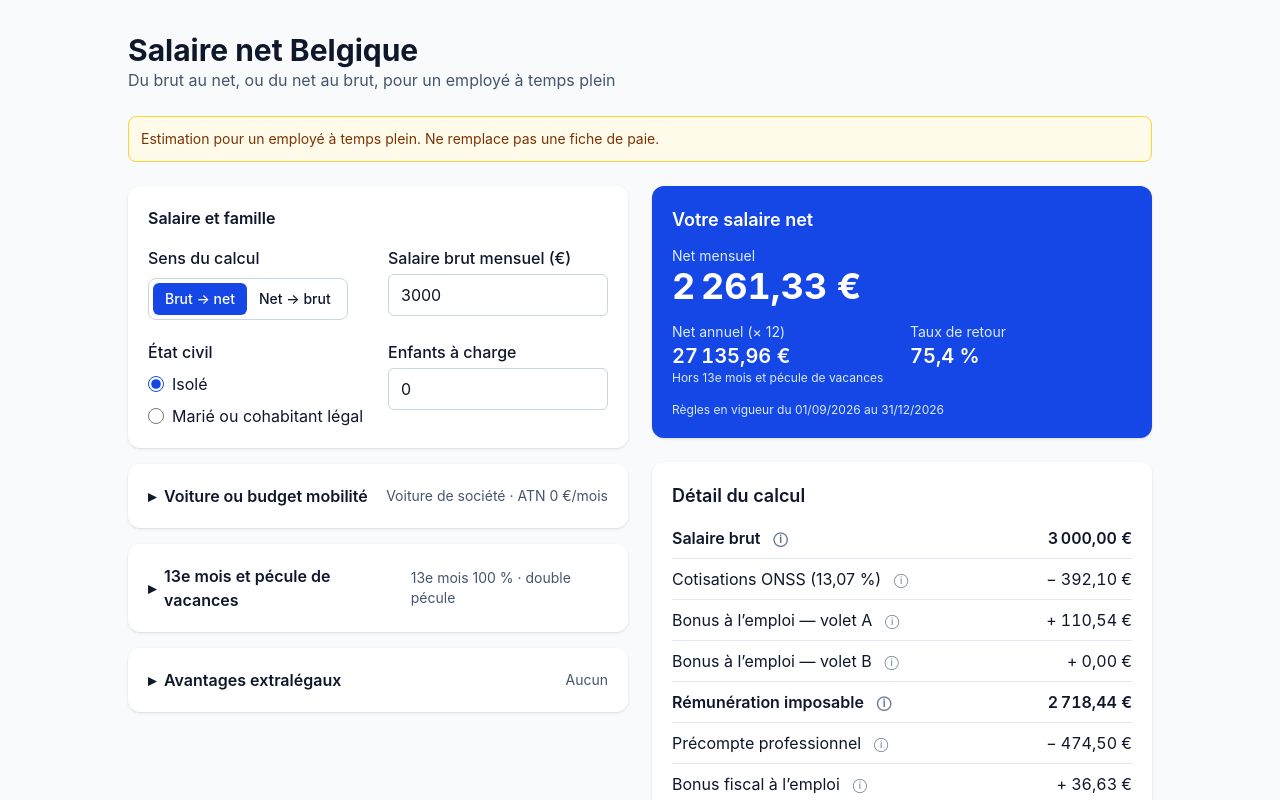
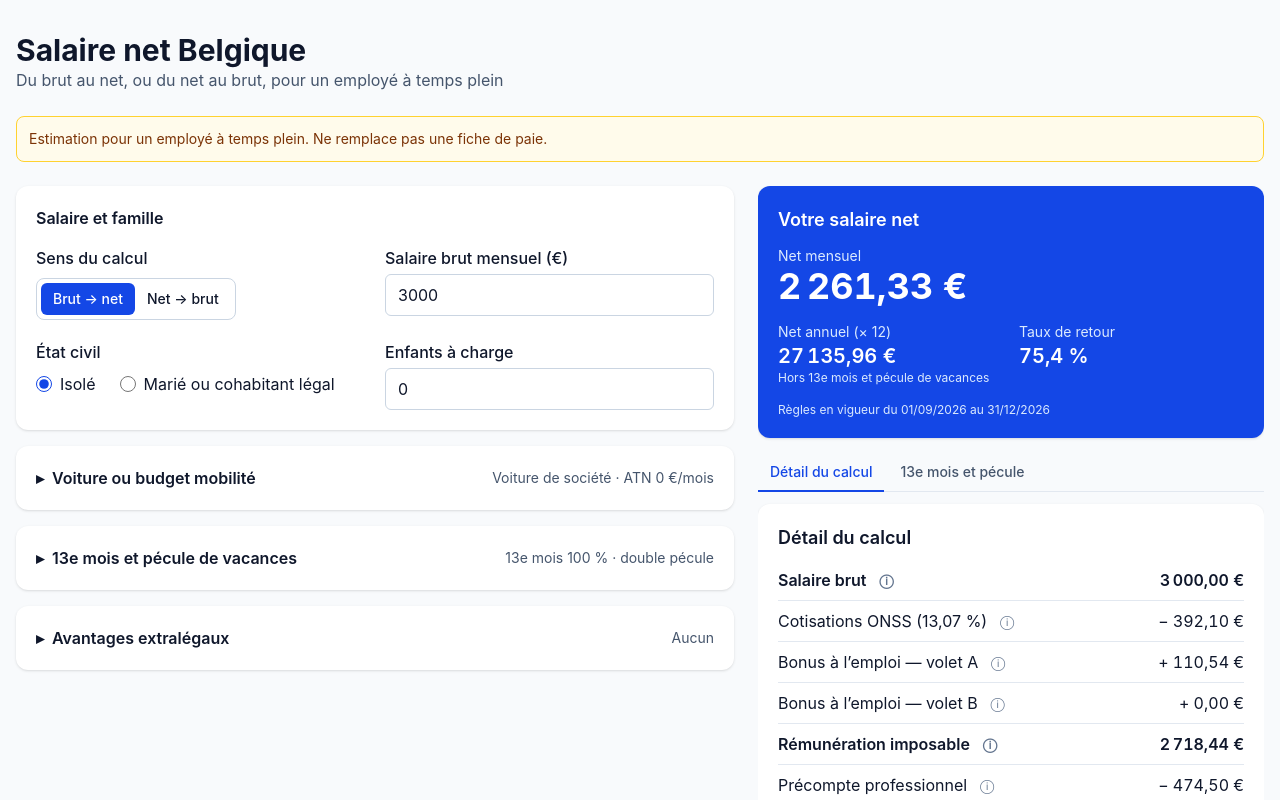
Before and after one commit to VicdSpt/Wage_Calculator, a React (Vite) app: page / in a window 1280 px wide. Shown: the top 800 px of the page. Built offline with nearby package versions, Linux system fonts and the light colour scheme.

Commit message:
feat: résultat fixé à droite et résultats en onglets
Co-Authored-By: Claude Sonnet 5 <noreply@anthropic.com>

```diff
--- a/src/App.tsx
+++ b/src/App.tsx
@@ -1,7 +1,8 @@
-import { Avertissements } from './components/Avertissements'
+import { AlertesCalcul, BandeauEstimation } from './components/Avertissements'
 import { BudgetMobilite } from './components/BudgetMobilite'
 import { DetailCalcul } from './components/DetailCalcul'
 import { FormulaireSituation } from './components/FormulaireSituation'
+import { OngletsResultats, type Onglet } from './components/OngletsResultats'
 import { PrimesAnnuelles } from './components/PrimesAnnuelles'
 import { Recapitulatif } from './components/Recapitulatif'
 import { useCalcul } from './hooks/useCalcul'
@@ -27,18 +28,33 @@ export default function App({ dateIso = dateIsoLocale(new Date()) }: Props) {
     basculerSens(montantRepris)
   }
 
+  const ongletsResultats: [Onglet, ...Onglet[]] = [
+    { id: 'detail', libelle: fr.onglets.detail, contenu: <DetailCalcul sens={saisie.sens} complet={ok?.complet ?? null} /> },
+  ]
+  if (ok && (ok.primes.treizieme !== null || ok.primes.pecule !== null)) {
+    ongletsResultats.push({ id: 'primes', libelle: fr.onglets.primes, contenu: <PrimesAnnuelles primes={ok.primes} /> })
+  }
+  const budget = ok?.complet.budgetMobilite ?? null
+  if (
+    saisie.choixMobilite === 'budgetMobilite' &&
+    budget !== null &&
+    (budget.pilier3MensuelBrutCentimes > 0 || budget.piliers1Et2AnnuelCentimes > 0)
+  ) {
+    ongletsResultats.push({ id: 'budgetMobilite', libelle: fr.onglets.budgetMobilite, contenu: <BudgetMobilite budget={budget} /> })
+  }
+
   return (
     <div className="min-h-screen bg-slate-50 px-4 py-8 text-slate-900 dark:bg-slate-950 dark:text-slate-100">
-      <div className="mx-auto max-w-5xl space-y-6">
+      <div className="mx-auto max-w-7xl space-y-6">
         <header>
           <h1 className="text-3xl font-bold">{fr.titre}</h1>
           <p className="text-slate-600 dark:text-slate-400">{fr.sousTitre}</p>
         </header>
 
-        <Avertissements etat={etat} />
+        <BandeauEstimation avantagesActifs={etat.avantagesActifs} />
 
-        <main className="grid gap-6 lg:grid-cols-2">
-          <div className="order-2 lg:order-1 lg:row-span-2">
+        <main className="grid gap-6 lg:grid-cols-12 lg:items-start">
+          <div className="order-2 lg:order-1 lg:col-span-7">
             <FormulaireSituation
               saisie={saisie}
               erreurs={erreurs}
@@ -50,7 +66,11 @@ export default function App({ dateIso = dateIsoLocale(new Date()) }: Props) {
               onBasculerSens={basculer}
             />
           </div>
-          <div className="order-1 lg:order-2">
+          <section
+            aria-label={fr.resultats}
+            className="order-1 space-y-4 lg:sticky lg:top-4 lg:order-2 lg:col-span-5 lg:max-h-[calc(100vh-2rem)] lg:overflow-y-auto"
+          >
+            <AlertesCalcul etat={etat} />
             <Recapitulatif
               sens={saisie.sens}
               complet={ok?.complet ?? null}
@@ -58,16 +78,8 @@ export default function App({ dateIso = dateIsoLocale(new Date()) }: Props) {
               netCibleCentimes={ok?.netCibleCentimes ?? null}
               avantagesActifs={etat.avantagesActifs}
             />
-          </div>
-          <div className="order-3">
-            <DetailCalcul sens={saisie.sens} complet={ok?.complet ?? null} />
-          </div>
-          <div className="order-4 lg:col-span-2">
-            <PrimesAnnuelles primes={ok?.primes ?? null} />
-          </div>
-          <div className="order-5 lg:col-span-2">
-            <BudgetMobilite budget={ok?.complet.budgetMobilite ?? null} />
-          </div>
+            <OngletsResultats onglets={ongletsResultats} />
+          </section>
         </main>
       </div>
     </div>
--- a/src/components/Avertissements.tsx
+++ b/src/components/Avertissements.tsx
@@ -21,15 +21,22 @@ function montantsAlerte(code: CodeAlerteAvantage, etat: Extract<EtatCalcul, { et
   }
 }
 
-export function Avertissements({ etat }: { etat: EtatCalcul }) {
+/** Bandeau fixe, en haut de page (spec ergonomie § 2). */
+export function BandeauEstimation({ avantagesActifs }: { avantagesActifs: boolean }) {
+  return (
+    <p className="rounded-lg border border-amber-300 bg-amber-50 p-3 text-sm text-amber-900 dark:border-amber-700 dark:bg-amber-950 dark:text-amber-100">
+      {fr.bandeauEstimation}
+      {avantagesActifs ? ` ${fr.alertes.conditionsAvantages}` : ''}
+    </p>
+  )
+}
+
+/** Alertes qui dépendent de la saisie, affichées au-dessus du récapitulatif (spec ergonomie § 2). */
+export function AlertesCalcul({ etat }: { etat: EtatCalcul }) {
   const ok = etat.etat === 'ok' ? etat : null
 
   return (
-    <div className="space-y-3">
-      <p className="rounded-lg border border-amber-300 bg-amber-50 p-3 text-sm text-amber-900 dark:border-amber-700 dark:bg-amber-950 dark:text-amber-100">
-        {fr.bandeauEstimation}
-        {etat.avantagesActifs ? ` ${fr.alertes.conditionsAvantages}` : ''}
-      </p>
+    <div className="space-y-3 empty:hidden">
       {etat.etat === 'periodeNonCouverte' && (
         <p role="alert" className="rounded-lg bg-red-50 p-3 text-sm text-red-800 dark:bg-red-950 dark:text-red-100">
           {fr.alertes.periodeNonCouverte(formatDateFr(etat.dateIso))}
--- a/src/i18n/fr.ts
+++ b/src/i18n/fr.ts
@@ -7,6 +7,7 @@ export const fr = {
   titre: 'Salaire net Belgique',
   sousTitre: 'Du brut au net, ou du net au brut, pour un employé à temps plein',
   bandeauEstimation: 'Estimation pour un employé à temps plein. Ne remplace pas une fiche de paie.',
+  resultats: 'Résultats',
 
   formulaire: {
     titre: 'Votre situation',
```
Also changed, not shown: 2 other files (tests, documents, lock files or other folders).
